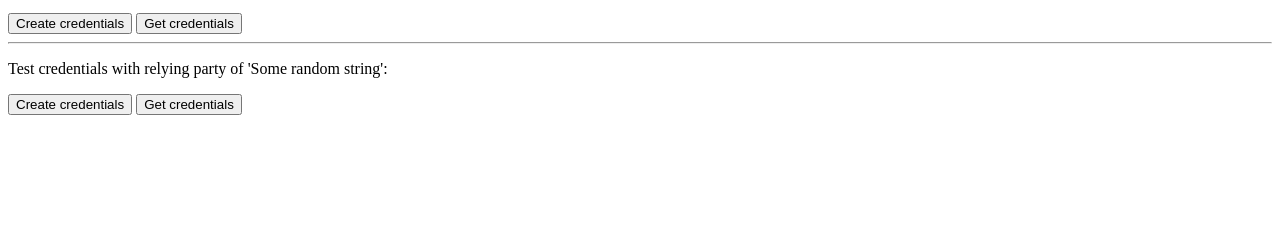
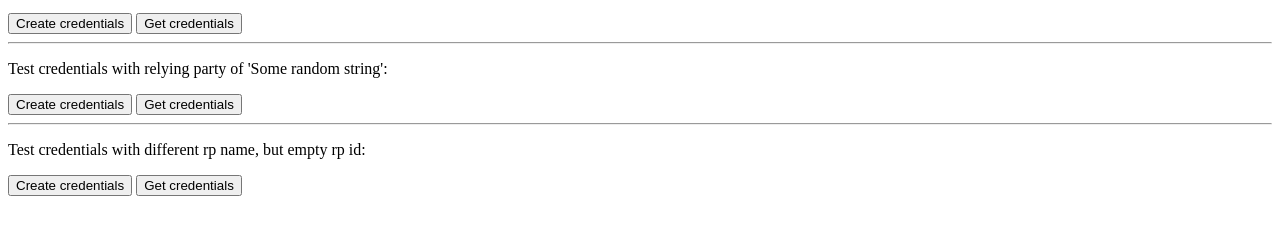
Before and after one commit to ebaizel/passkey, a plain HTML site: page index.html in a window 1280 px wide. Shown: the part 101-336 px from the top of the page. Drawn offline with Linux system fonts and the light colour scheme.

Commit message:
Update index.html

```diff
--- a/index.html
+++ b/index.html
@@ -17,6 +17,10 @@
 <p>Test credentials with relying party of 'Some random string':</p>
 <button id="createCredentialsRandomRPButton">Create credentials</button>
 <button id="getCredentialsRandomRPButton">Get credentials</button>
+<hr>
+<p>Test credentials with different rp name, but empty rp id:</p>
+<button id="createCredentialsShadyRPButton">Create credentials</button>
+<button id="getCredentialsShadyRPButton">Get credentials</button>
 
 <!-- Include your JavaScript code -->
 <script src="script.js"></script>
```
